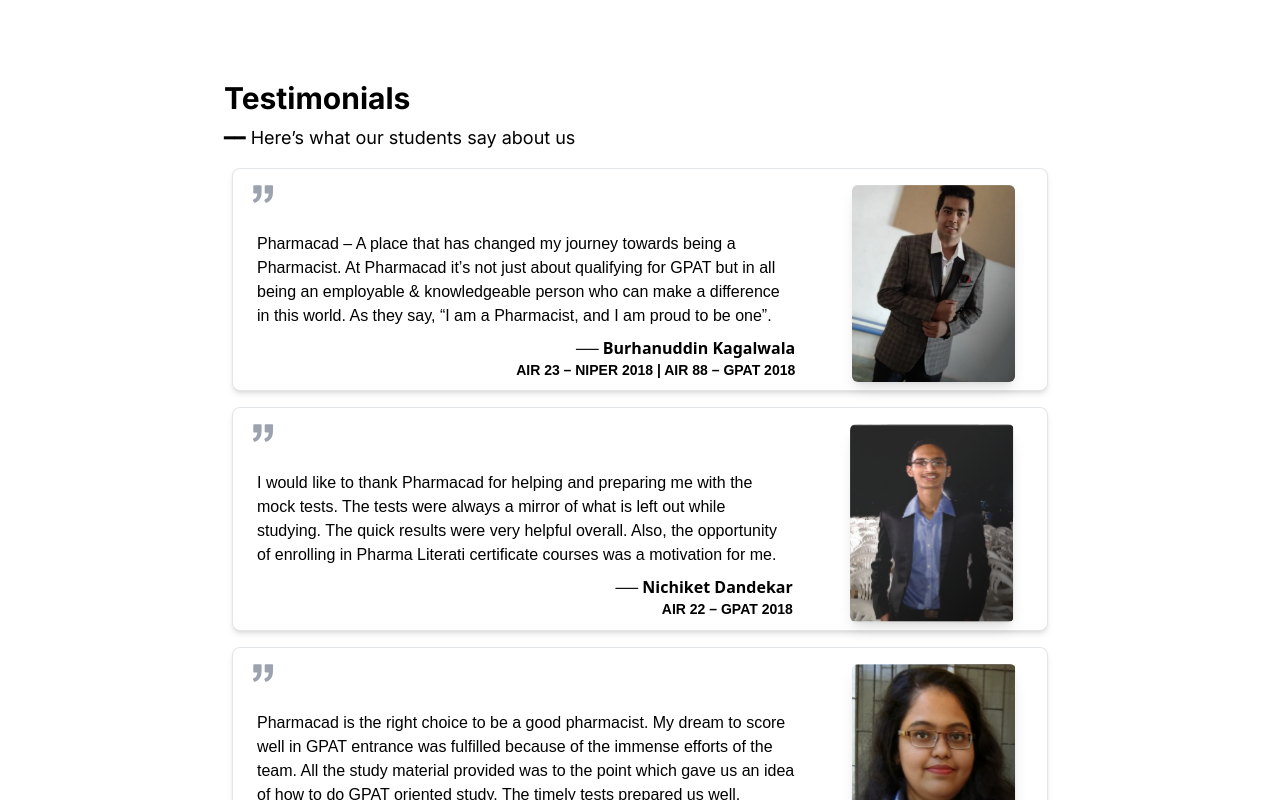
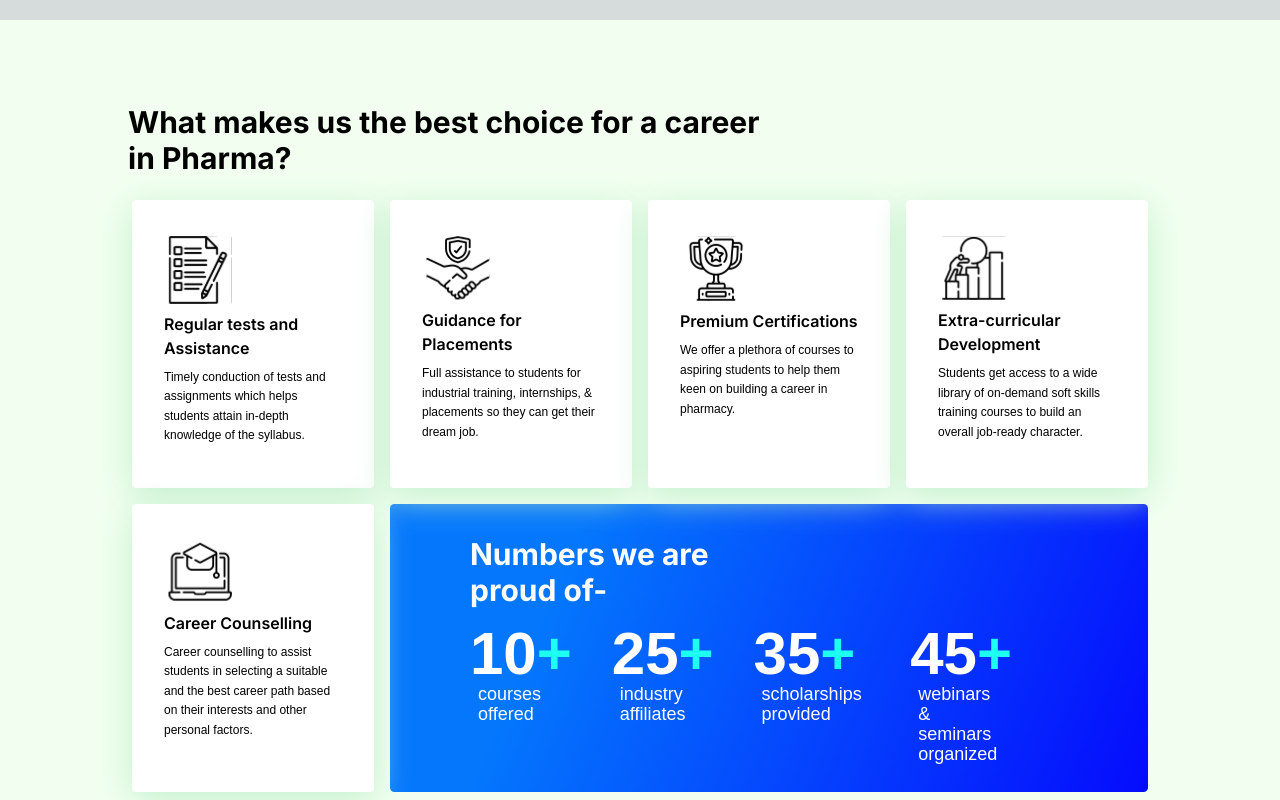
Before and after one commit to vibodhbhosure/Project-Pharmacad, a Next.js app: page / in a window 1280 px wide. Shown: the top 800 px of the page. Built offline with nearby package versions, Linux system fonts and the light colour scheme.

Commit message:
made changes in card font size

```diff
--- a/components/Card.jsx
+++ b/components/Card.jsx
@@ -46,7 +46,7 @@ const Card = ({ cardData }) => {
         </div>
       </div>
       <div
-        className=" lg:mx-7 lg:py-0 lg:text-black lg:font-montserrat lg:text-[10px] lg:font-thin lg:pb-0 lg:leading-2 lg:w-32 sm:mx-7 sm:pb-4 mx-7 pb-4 sm:text-black sm:font-montserrat sm:text-2xl sm:font-thin sm:leading-relaxed sm:w-auto w-auto leading-relaxed text-xs font-thin font-montserrat text-black"
+        className=" lg:mx-7 lg:py-0 lg:text-black lg:font-montserrat lg:text-[12px] lg:font-thin lg:pb-0 lg:leading-2 lg:w-34 sm:mx-7 sm:pb-4 mx-7 pb-4 sm:text-black sm:font-montserrat sm:text-2xl sm:font-thin sm:leading-relaxed sm:w-auto w-auto leading-relaxed text-xs font-thin font-montserrat text-black"
         style={{ color: "#000000" }}
       >
         {description}
--- a/src/app/layout.js
+++ b/src/app/layout.js
@@ -18,7 +18,7 @@ export default function RootLayout({ children }) {
   return (
 
     <>
-           {/* <BestChoiceContainer/> */}
+           <BestChoiceContainer/>
            <TestimonialsContainer />
     </>
 
```
